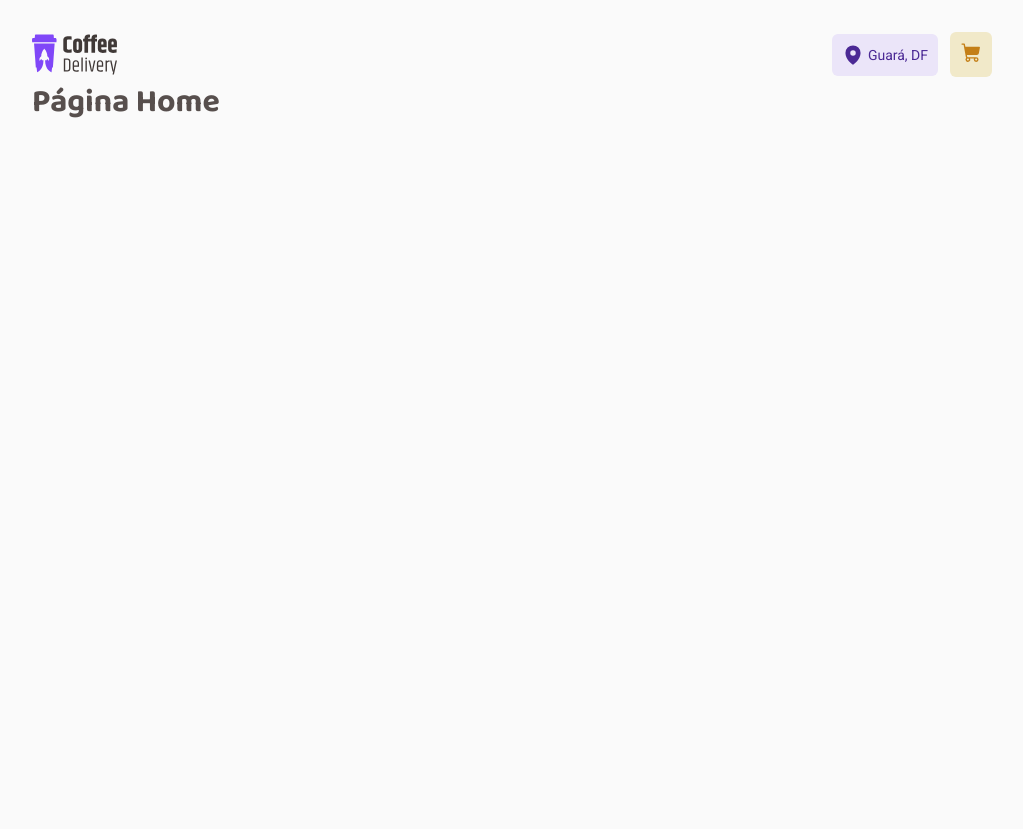
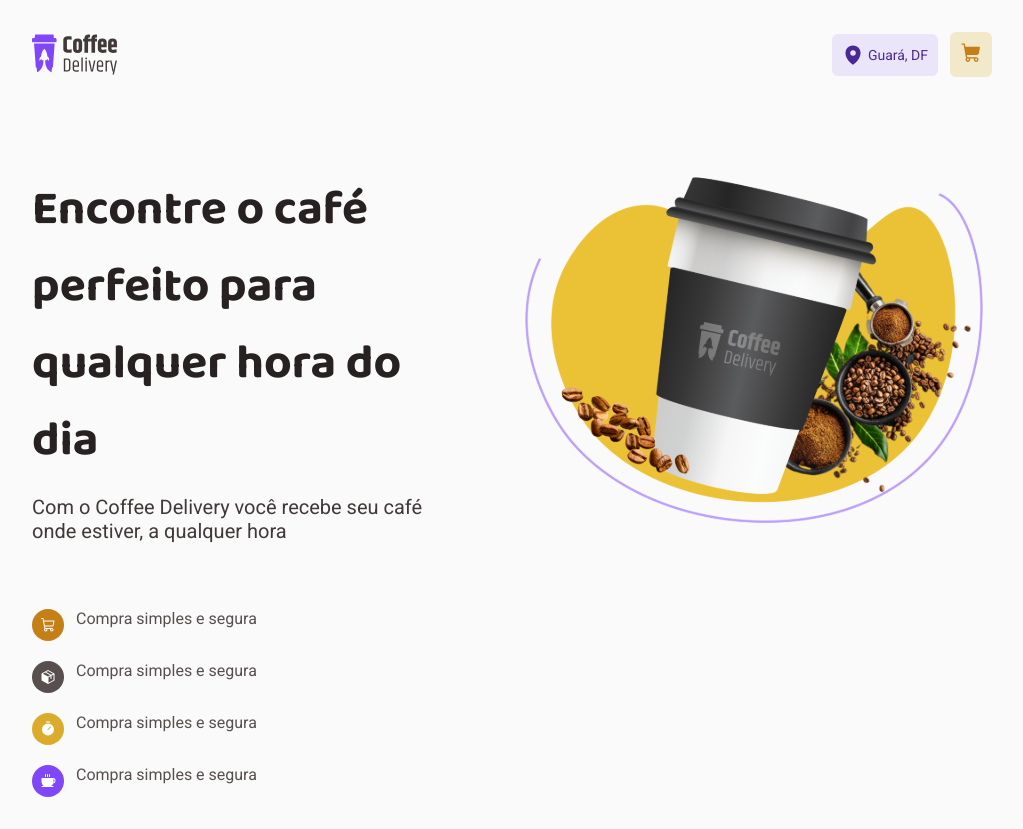
Before and after one commit to JhonatanDiniz/coffee-delivery, a React (Vite) app: page / in a window 1280 px wide. Shown: the whole page, without its empty margins (128-1151 px from the left). Before the commit the page ends 800 px from the top, so only its background shows below. Built offline with nearby package versions, Linux system fonts and the light colour scheme.

Commit message:
Criado banner

```diff
--- /dev/null
+++ b/src/pages/Home/components/Banner/index.tsx
@@ -0,0 +1,49 @@
+import { BackgroundColor, Container, Description, Descriptions, Titles } from "./style";
+
+import imgBanner from '../../../../assets/Imagem-Banner.svg'
+import { Coffee, Package, ShoppingCart, Timer } from "@phosphor-icons/react/dist/ssr";
+
+export function Banner() {
+  return(
+    <Container>
+      <div>
+        <Titles>
+          <h1>Encontre o café perfeito para qualquer hora do dia</h1>
+          <span>Com o Coffee Delivery você recebe seu café onde estiver, a qualquer hora</span>
+        </Titles>
+        <Descriptions>
+          <Description>
+            <BackgroundColor bcolor="yellowDark" >
+              <span><ShoppingCart /></span>
+            </BackgroundColor>
+            <span>Compra simples e segura</span>
+          </Description>
+
+          <Description>
+            <BackgroundColor bcolor="baseText">
+              <span><Package weight="fill"/></span>
+            </BackgroundColor>
+            <span>Compra simples e segura</span>
+          </Description>
+
+          <Description>
+            <BackgroundColor bcolor="yellow">
+              <span><Timer weight="fill"/></span>
+            </BackgroundColor>
+            <span>Compra simples e segura</span>
+          </Description>
+
+          <Description>
+            <BackgroundColor bcolor="purple">
+              <span><Coffee weight="fill"/></span>
+            </BackgroundColor>
+            <span>Compra simples e segura</span>
+          </Description>
+        </Descriptions>
+      </div>
+      <div>
+        <img src={imgBanner} alt="" />
+      </div>
+    </Container>
+  )
+}
--- /dev/null
+++ b/src/pages/Home/components/Banner/style.ts
@@ -0,0 +1,60 @@
+import styled from "styled-components";
+
+export const Container = styled.div`
+  display: flex;
+  gap: 3.5rem;
+  justify-content: space-between;
+  margin-top: 5.875rem;
+`
+
+export const Titles = styled.section`
+  margin-bottom: 4.125rem;
+  h1{
+    font-size: 3rem;
+    color: ${(props) => props.theme['base-title']};
+    margin-bottom: 1rem;
+  }
+
+  span{
+    font-size: 1.25rem;
+    color: ${(props) => props.theme['base-subtitle']};
+  }
+
+`
+
+export const Descriptions = styled.div`
+  max-width: 35rem;
+  display: flex;
+  flex: 2;
+  flex-wrap: wrap;
+  gap: 1.25rem 2.5rem;
+`
+
+const BACKGROUND_COLOR = {
+  yellowDark: 'yellow-dark',
+  yellow: 'yellow',
+  baseText:'base-text',
+  purple: 'purple',
+} as const
+
+interface BackgroundProps{
+  bcolor: keyof typeof BACKGROUND_COLOR
+}
+
+export const Description = styled.div`
+  display: flex;
+  gap: 0.75rem;
+  font-size: 1rem;
+`
+
+export const BackgroundColor = styled.div<BackgroundProps>`
+  display: flex;
+  width: 2rem;
+  height: 2rem;
+  border-radius: 50px;
+  padding-top: 0.2rem;
+  align-items: center;
+  justify-content: center;
+  background: ${(props) => props.theme[BACKGROUND_COLOR[props.bcolor]]};
+  color: ${(propos) => propos.theme['white']}
+`
--- a/src/pages/Home/index.tsx
+++ b/src/pages/Home/index.tsx
@@ -1,5 +1,9 @@
+import { Banner } from "./components/Banner";
+
 export function Home() {
   return(
-    <h1>Página Home</h1>
+    <div>
+      <Banner/>
+    </div>
   )
 }
--- a/src/styles/theme/default.ts
+++ b/src/styles/theme/default.ts
@@ -1,11 +1,11 @@
 export const defaultTheme = {
 
   'yellow-dark': '#C47F17',
-  'yellow': '#DBAC2C0',
+  'yellow': '#DBAC2C 0',
   'yellow-light': '#F1E9C9',
 
   'purple-dark': '#4B2995',
-  'purple': '#8047F80',
+  'purple': '#8047F8 0',
   'purple-light': '#EBE5F9',
 
   'white': '#FFFFFF',
```
